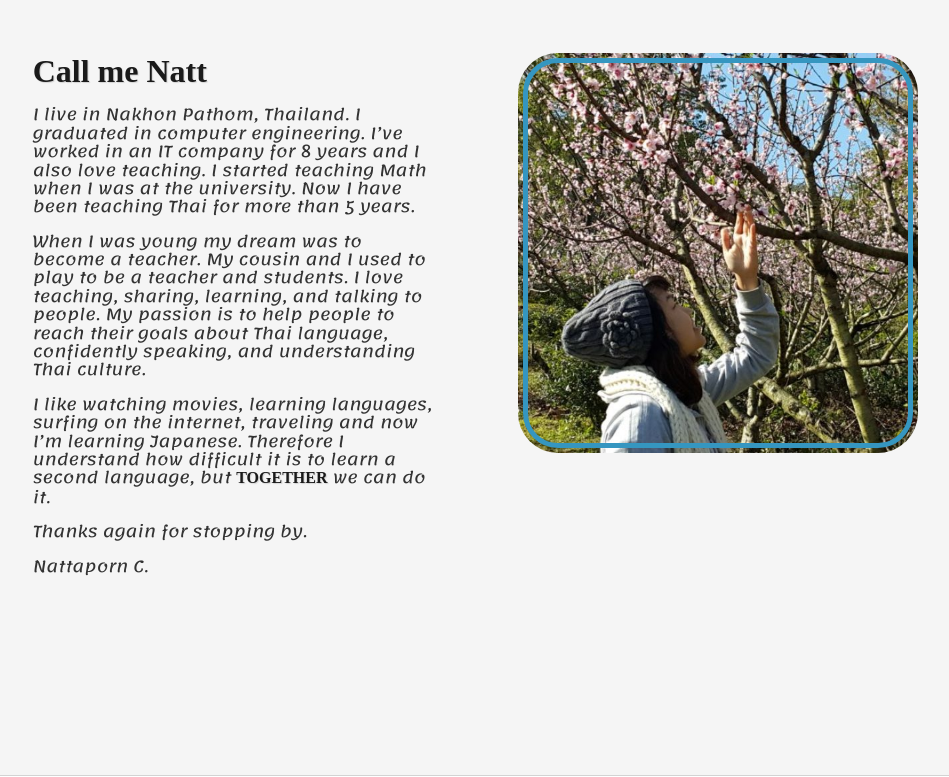
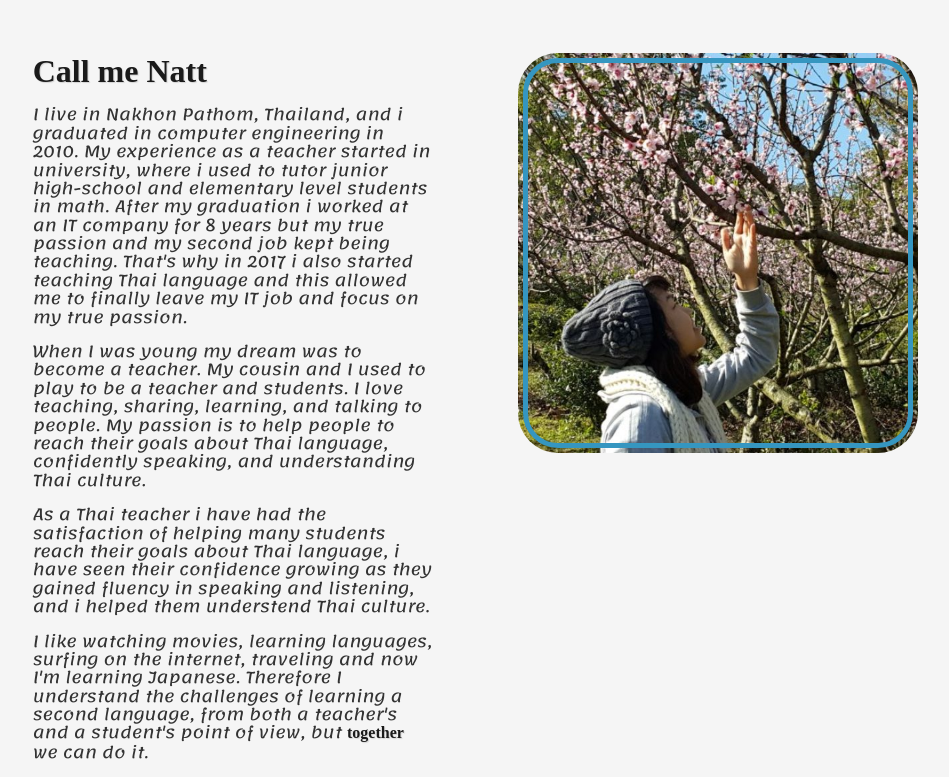
Before and after one commit to 2gi3/thinkthaithai, a Next.js app: page /aboutme in a window 1280 px wide. Shown: the part 703-1480 px from the top of the page, without its empty margins (127-1076 px from the left). Built offline with nearby package versions, Linux system fonts and the light colour scheme; a web font is replaced by a local one.

Commit message:
footer background fixed

```diff
--- a/components/footer/footer.module.scss
+++ b/components/footer/footer.module.scss
@@ -61,7 +61,6 @@
 
 @media all and (min-width: 569px) {
   .footer {
-    height: 230px;
     flex-direction: row;
     justify-content: space-evenly;
 
--- a/pages/aboutme.jsx
+++ b/pages/aboutme.jsx
@@ -49,9 +49,11 @@ const AboutMe = () => {
             </div>
             <div className={styles.contentText}>
                 <h3> Call me Natt </h3>
-                <p> I live in Nakhon Pathom, Thailand. I graduated in computer engineering.
-                    I’ve worked in an IT company for 8 years and I also love teaching.  I started teaching Math when I was at the university.
-                    Now I have been teaching Thai for more than 5 years.
+                <p> I live in Nakhon Pathom, Thailand,  and i graduated in computer engineering in 2010.
+                    My experience as a teacher started in university,  where i used to tutor junior high-school
+                     and elementary level students in math.
+                    After my graduation i worked at an IT company for 8 years but my true passion and my second job kept being teaching.
+                    That&apos;s why in 2017 i also started teaching Thai language and this allowed me to finally leave my IT job and focus on my true passion.
                 </p>
                 <p>
                     When I was young my dream was to become a teacher. My cousin and I used to play to be a teacher and students.
@@ -60,8 +62,13 @@ const AboutMe = () => {
                     confidently speaking, and understanding Thai culture.
                 </p>
                 <p>
-                    I like watching movies, learning languages, surfing on the internet,  traveling and now I’m learning Japanese.
-                    Therefore I understand how difficult it is to learn a second language, but <b>TOGETHER</b> we can do it.
+                    As a Thai teacher i have had the satisfaction of helping many students reach their goals about Thai language,
+                    i have seen their confidence growing as they gained fluency in speaking and listening, and i helped them understend Thai culture.
+                </p>
+                <p>
+                    I like watching movies, learning languages, surfing on the internet,  traveling and now I&apos;m learning Japanese.
+                    Therefore I understand the challenges of learning a second language, from both a teacher&apos;s and a student&apos;s point of view,
+                     but <b>together</b> we can do it.
                 </p>
                 <p>
                     Thanks again for stopping by.
```
